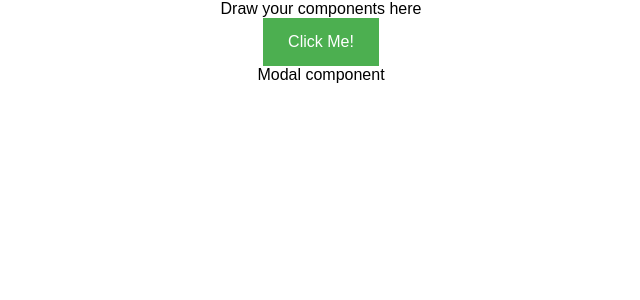
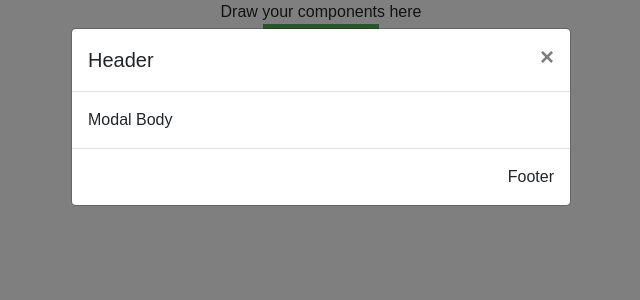
Before and after one commit to nimishsrivastava/lego-training-components, a React (Create React App) app: page / in a window 1280 px wide. Both pictures are taken after a click on the button "Click Me!". Shown: the top 300 px of the page, without its empty margins (319-959 px from the left). Built offline with nearby package versions, Linux system fonts and the light colour scheme.

Commit message:
modal styles and header footer done

```diff
--- a/package.json
+++ b/package.json
@@ -3,10 +3,12 @@
   "version": "0.1.0",
   "private": true,
   "dependencies": {
+    "bootstrap": "^4.1.1",
+    "prop-types": "^15.6.2",
     "react": "^16.5.0",
     "react-dom": "^16.5.0",
     "react-scripts": "1.1.5",
-    "prop-types": "latest"
+    "reactstrap": "^6.4.0"
   },
   "scripts": {
     "start": "react-scripts start",
--- a/src/App.js
+++ b/src/App.js
@@ -3,15 +3,35 @@ import './App.css';
 import './components/TextField'
 import TextField from './components/TextField/TextField';
 import Button from "./components/Button";
-import Modal from "./components/Modal";
+import CustomModal from './components/Modal'
+
 class App extends Component {
+    constructor() {
+        super();
+        this.state = {
+            isVisible: false
+        }
+    }
+
+    onSave = () => {
+        this.setState({isVisible: false})
+    }
+
+
     render() {
         return (
             <div className="App">
                 Draw your components here
                 <TextField/>
-                <Button/>
-                <Modal/>
+                <Button onClick={() => this.setState({
+                    isVisible: true
+                })}/>
+                <CustomModal
+                    backdrop={'static'}
+                    isVisible={this.state.isVisible}
+                    isCloseVisible={true}
+
+                />
             </div>
         );
     }
--- /dev/null
+++ b/src/components/Modal/CustomModal.js
@@ -0,0 +1,75 @@
+import React from 'react';
+import {Modal, ModalBody, ModalFooter, ModalHeader} from 'reactstrap';
+import PropTypes from "prop-types";
+
+class CustomModal extends React.Component {
+    constructor(props) {
+        super(props);
+        this.state = {
+            modal: props.isVisible
+        };
+
+        this.toggle = this.toggle.bind(this);
+    }
+
+    componentWillReceiveProps(props) {
+        this.setState({
+            modal: props.isVisible
+        })
+    }
+
+
+    toggle() {
+        this.setState({
+            modal: !this.state.modal
+        });
+    }
+
+
+    render() {
+        /**
+         * isCloseVisible Flag will be used to show close Button
+         *
+         **/
+        let isCloseVisible = this.props.isCloseVisible;
+        const {modalStyle} = this.props;
+
+        let modalClasses = ['modalStyle', modalStyle].join(' ')
+        return (
+            <div>
+                <Modal isOpen={this.state.modal} toggle={this.toggle} backdrop={this.props.backdrop}
+                       className={modalClasses}>
+                    <ModalHeader toggle={isCloseVisible && this.toggle}>{this.props.modalHeader}</ModalHeader>
+                    <ModalBody>
+                        {this.props.modalBody}
+                    </ModalBody>
+                    <ModalFooter>
+                        {this.props.modalFooter}
+                    </ModalFooter>
+                </Modal>
+            </div>
+        );
+    }
+}
+
+CustomModal.defaultProps = {
+    modalStyle: 'modalStyle',
+    isVisible: false,
+    backdrop: 'static',
+    isCloseVisible: false,
+    modalHeader: 'Header',
+    modalFooter: 'Footer',
+    modalBody: 'Modal Body'
+}
+
+CustomModal.propTypes = {
+    isVisible: PropTypes.bool.isRequired,
+    backdrop: PropTypes.any,
+    isCloseVisible: PropTypes.bool,
+    modalHeader: PropTypes.any,
+    modalFooter: PropTypes.any,
+    modalBody: PropTypes.any,
+    modalStyle: PropTypes.string
+}
+
+export default CustomModal;
--- a/src/components/Modal/Modal.js
+++ /dev/null
@@ -1,21 +0,0 @@
-import React, {Component} from 'react';
-import PropTypes from 'prop-types'
-
-class Modal extends Component {
-    render() {
-        return (
-            <div>
-                Modal component
-            </div>
-        );
-    }
-}
-
-Modal.defaultProps = {
-
-}
-
-Modal.propTypes = {
-}
-
-export default Modal;
--- a/src/components/Modal/index.js
+++ b/src/components/Modal/index.js
@@ -1,2 +1,2 @@
 import './modal.css'
-export {default} from './Modal'
+export {default} from './CustomModal'
--- a/src/components/Modal/modal.css
+++ b/src/components/Modal/modal.css
@@ -0,0 +1,3 @@
+.modalStyle {
+
+}
--- a/src/index.js
+++ b/src/index.js
@@ -1,5 +1,6 @@
 import React from 'react';
 import ReactDOM from 'react-dom';
+import 'bootstrap/dist/css/bootstrap.css';
 import './index.css';
 import App from './App';
 import registerServiceWorker from './registerServiceWorker';
```
